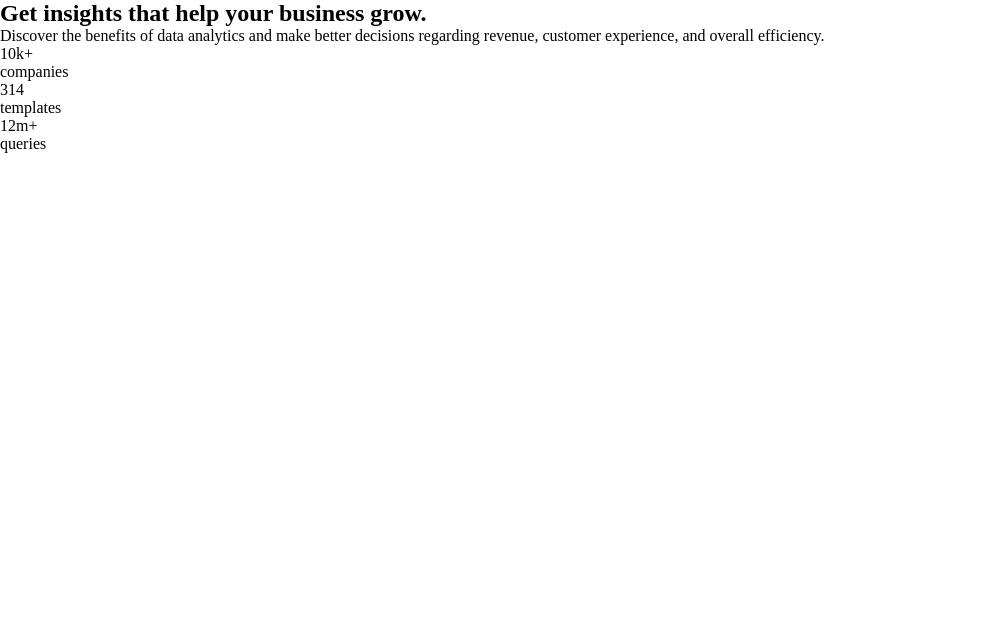
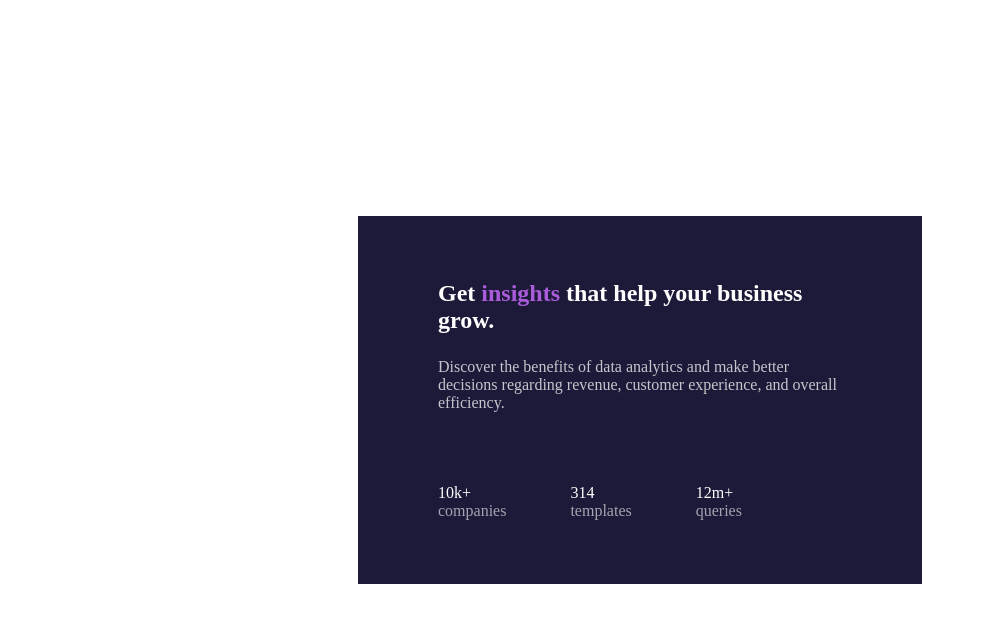
Before and after one commit to jkaps9/stats-preview-card-component, a plain HTML site: page index.html in a window 1280 px wide. Shown: the whole page, without its empty margins (0-985 px from the left). Drawn offline with Linux system fonts and the light colour scheme.

Commit message:
style basics for card

```diff
--- a/index.html
+++ b/index.html
@@ -14,14 +14,16 @@
             <div class="image"></div>
             <div class="overlay"></div>
           </div>
+          <div class="info-card">
             <div class="text">
               <h2>
                 Get <span class="purple">insights</span> that help your business
                 grow.
               </h2>
               <p>
-              Discover the benefits of data analytics and make better decisions
-              regarding revenue, customer experience, and overall efficiency.
+                Discover the benefits of data analytics and make better
+                decisions regarding revenue, customer experience, and overall
+                efficiency.
               </p>
             </div>
             <div class="data">
@@ -39,6 +41,7 @@
               </div>
             </div>
           </div>
+        </div>
       </section>
     </main>
   </body>
--- a/styles.css
+++ b/styles.css
@@ -15,11 +15,28 @@
   --Purple-500: hsl(277, 64%, 61%);
 
   /* Main Heading, Stats */
-  --White: hsl(0, 0%, 100%);
+  --White-head: hsl(0, 0%, 100%);
   /* Main Paragraph */
-  --White: hsla(0, 0%, 100%, 0.75);
+  --White-para: hsla(0, 0%, 100%, 0.75);
   /* stat heading */
-  --White: hsla(0, 0%, 100%, 0.6);
+  --White-subhead: hsla(0, 0%, 100%, 0.6);
+}
+
+h2,
+p.amount {
+  color: var(--White-head);
+}
+
+p {
+  color: var(--White-para);
+}
+
+p.label {
+  color: var(--White-subhead);
+}
+
+.purple {
+  color: var(--Purple-500);
 }
 
 /* FONTS */
@@ -47,3 +64,31 @@
   font-weight: 400;
   src: url("./assets/fonts/lexend-deca-v24-latin-regular.woff2") format("woff2"); /* Chrome 36+, Opera 23+, Firefox 39+, Safari 12+, iOS 10+ */
 }
+
+/* Stats Preview Card */
+#stats-preview-card {
+  width: 100%;
+  min-height: 100vh;
+  display: flex;
+  justify-content: center;
+  align-items: center;
+
+  .info-card {
+    max-width: 564px;
+    padding: 4rem 5rem;
+    background-color: var(--Blue-950);
+  }
+
+  .text {
+    margin-bottom: 4.5rem;
+  }
+
+  h2 {
+    margin-bottom: 1.5rem;
+  }
+
+  .data {
+    display: flex;
+    gap: 4rem;
+  }
+}
```
Lines whose indentation alone changed are shown as unchanged.
